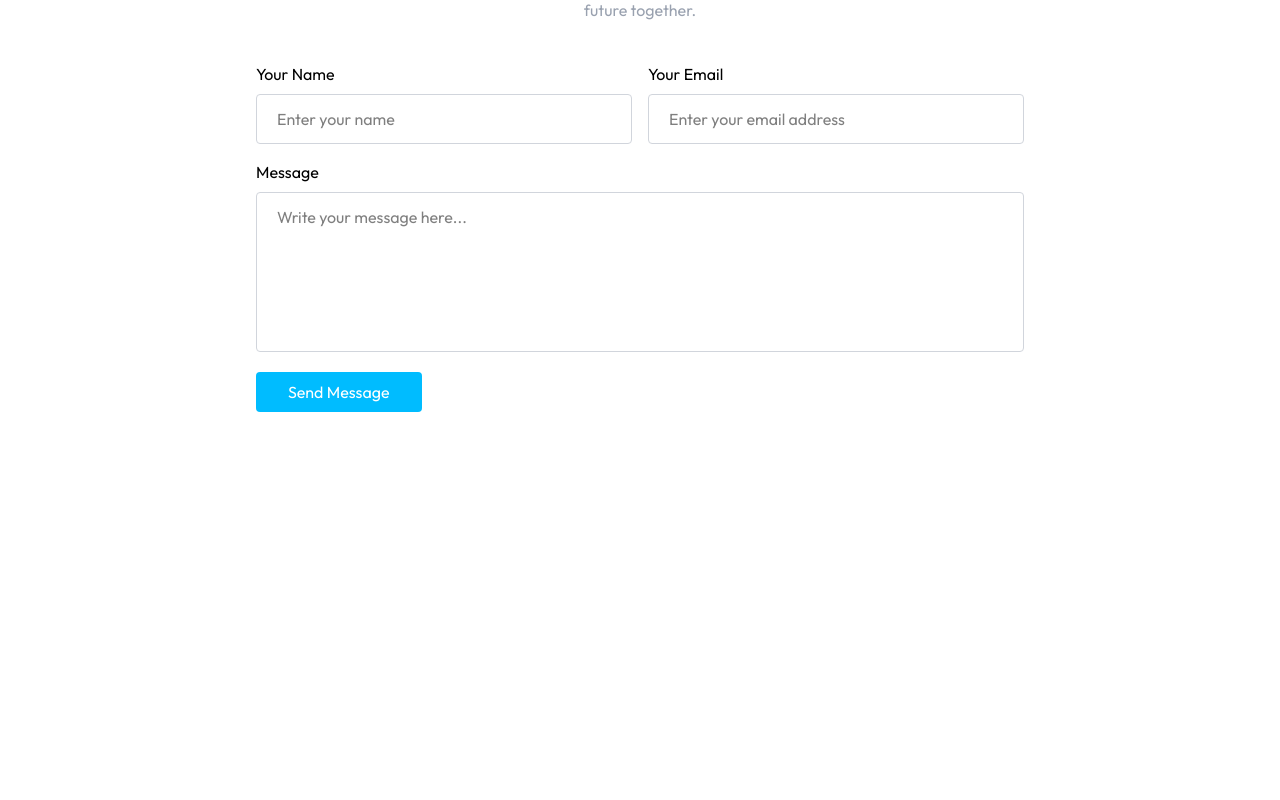
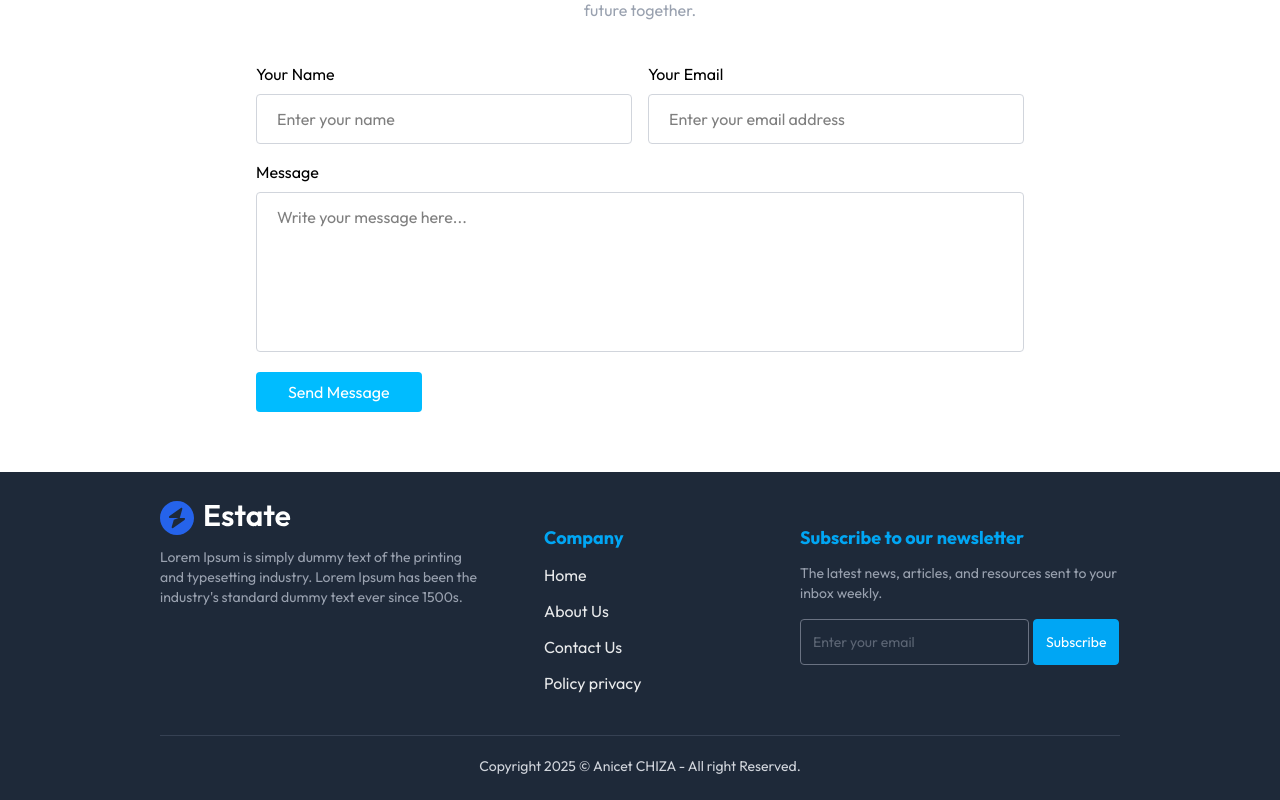
Before and after one commit to AnicetChiza/estate, a React (Vite) app: page / in a window 1280 px wide. Shown: the part 3623-4423 px from the top of the page. Before the commit the page ends 4095 px from the top, so only its background shows below. Built offline with nearby package versions, Linux system fonts and the light colour scheme; a web font is replaced by a local one.

Commit message:
add to my repository

```diff
--- a/src/App.jsx
+++ b/src/App.jsx
@@ -5,6 +5,7 @@ import Projects from './components/Projects'
 import Testimonials from './components/Testimonials'
 import Contact from './components/Contact'
 import {Toaster} from 'react-hot-toast'
+import Footer from './components/Footer'
 
 const App = () => {
     return (
@@ -15,6 +16,7 @@ const App = () => {
             <Projects />
             <Testimonials />
             <Contact />
+            <Footer />
         </>
     )
 }
--- a/src/components/Contact.jsx
+++ b/src/components/Contact.jsx
@@ -51,7 +51,7 @@ const Contact = () => {
                     <textarea className='w-full border border-gray-300 py-3 px-5 rounded outline-none resize-none h-40' name="message" placeholder='Write your message here...' required></textarea>
                 </div>
 
-                <button type='submit' className='bg-sky-400 text-white px-8 py-2 rounded mx-auto mt-5'>Send Message</button>
+                <button type='submit' className='bg-sky-400 text-white px-8 py-2 rounded mt-5 sm-w-full'>Send Message</button>
             </form>
         </div>
     )
--- /dev/null
+++ b/src/components/Footer.jsx
@@ -0,0 +1,38 @@
+import React from 'react'
+import { assets } from '../assets/assets'
+
+const Footer = () => {
+    return (
+        <div className='overflow-hidden py-6 px-4 sm:px-12 lg:px-24 xl:px-40 bg-gray-800'>
+            <div className='flex flex-col md:flex-row justify-between items-start'>
+                <div className='w-full mb-3 md:w-1/3'>
+                    <img src={assets.logo_dark} alt="" />
+                    <p className='text-sm text-gray-400 mt-3'>Lorem Ipsum is simply dummy text of the printing and typesetting industry. Lorem Ipsum has been the industry's standard dummy text ever since 1500s.</p>
+                    <p></p>
+                </div>
+                <div className='w-full mt-7 md:w-1/5 md:mb-0'>
+                    <h3 className='text-sky-500 font-bold text-[18px]'>Company</h3>
+                    <ul className='flex flex-col gap-3 mt-3'>
+                        <a className='text-white/90 hover:text-sky-500 transition-all duration-400' href="#header">Home</a>
+                        <a className='text-white/90 hover:text-sky-500 transition-all duration-400' href="#about">About Us</a>
+                        <a className='text-white/90 hover:text-sky-500 transition-all duration-400' href="#contact">Contact Us</a>
+                        <a className='text-white/90 hover:text-sky-500 transition-all duration-400' href="#">Policy privacy</a>
+                    </ul>
+                </div>
+                <div className='flex flex-col mt-7 w-full md:w-1/3'>
+                    <h3 className='text-sky-500 font-bold text-[18px]'>Subscribe to our newsletter</h3>
+                    <p className='mt-3 text-sm text-gray-400'>The latest news, articles, and resources sent to your inbox weekly.</p>
+                    <div className='flex gap-1 mt-4'>
+                        <input className='border border-gray-500 text-gray-400 text-sm px-3 py-3 rounded w-full md:w-auto' type="email" placeholder='Enter your email' />
+                        <button className='bg-sky-500 border border-sky-500 text-white rounded text-sm px-3 py-3'>Subscribe</button>
+                    </div>
+                </div>
+            </div>
+            <div className='border-t border-gray-700 mt-10 text-center text-sm text-gray-300 pt-5'>
+                Copyright 2025 © Anicet CHIZA - All right Reserved.
+            </div>
+        </div>
+    )
+}
+
+export default Footer
```
